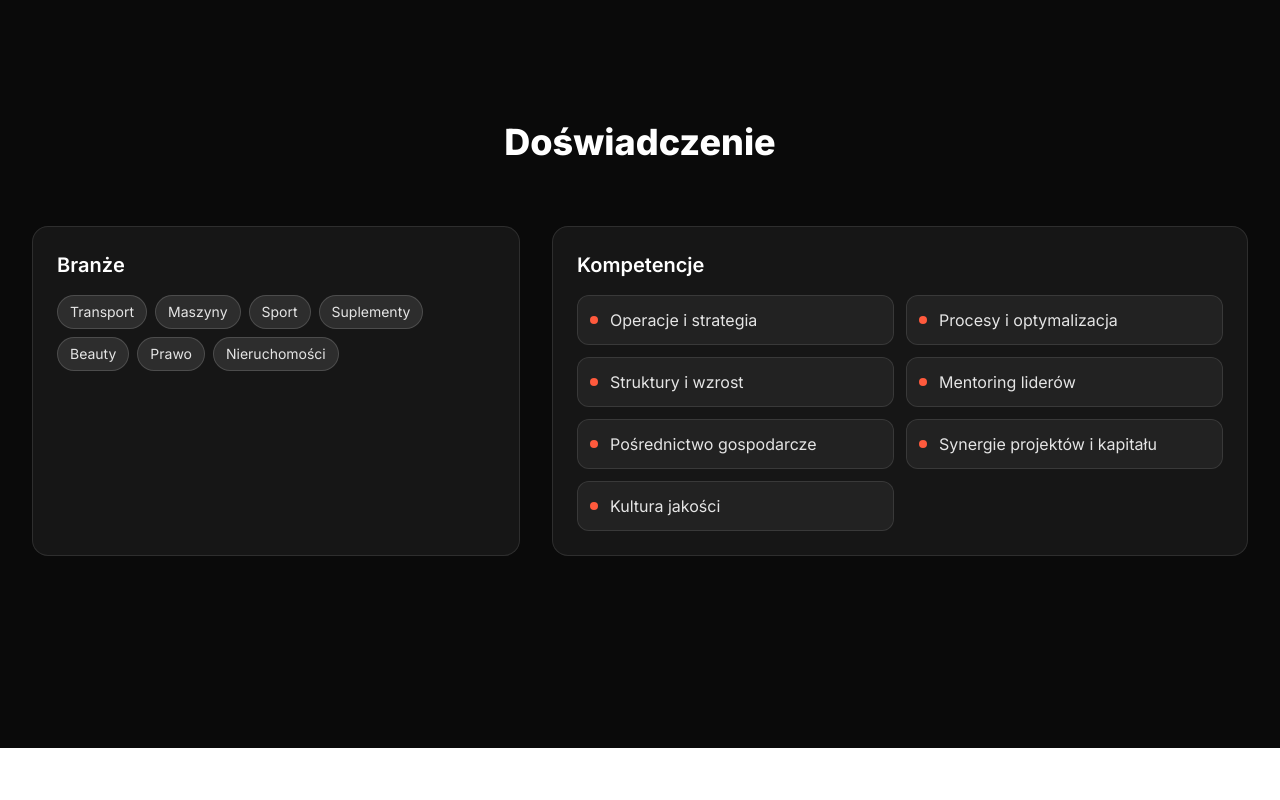
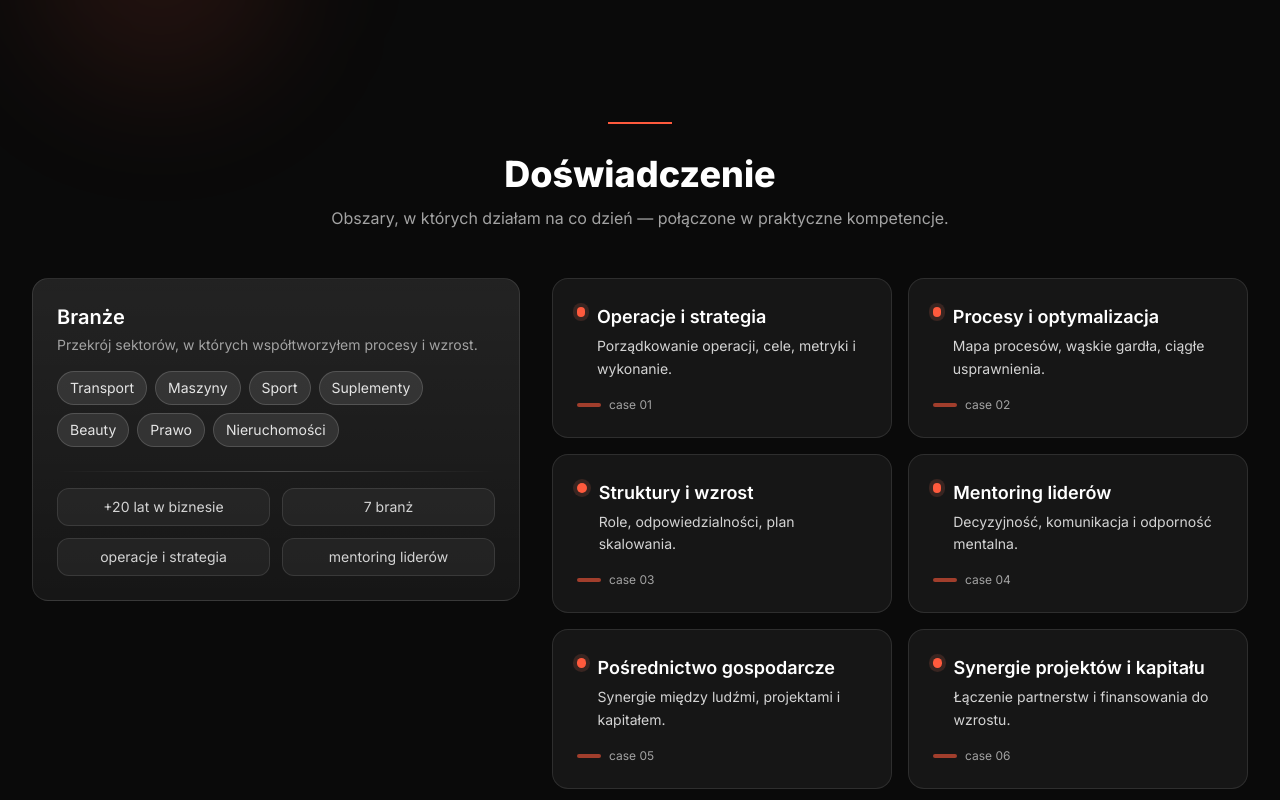
Before and after one commit to technikyvl/MAGIC-LANDING-PAGE-NEW, a Next.js app in the folder MAGICLIFELANDING/: page /wspolpraca in a window 1280 px wide. Shown: the part 2640-3440 px from the top of the page. Built offline with nearby package versions, Linux system fonts and the light colour scheme.

Commit message:
Update page.jsx

```diff
--- a/MAGICLIFELANDING/app/wspolpraca/page.jsx
+++ b/MAGICLIFELANDING/app/wspolpraca/page.jsx
@@ -260,29 +260,71 @@ export default function WspolpracaPage() {
         </div>
       </section>
 
-      {/* Doświadczenie — skill clusters */}
+      {/* Doświadczenie — dynamic clusters */}
       <section id="doswiadczenie" className={"relative bg-neutral-950 text-white " + SPACING}>
-        <div className={CONTAINER}>
-          <div className="text-center mb-16">
+        {/* subtle animated background */}
+        <div className="absolute inset-0 pointer-events-none">
+          <div className="absolute -top-24 left-8 w-64 h-64 bg-accent/10 rounded-full blur-3xl" />
+          <div className="absolute bottom-0 right-12 w-56 h-56 bg-accent/5 rounded-full blur-3xl" />
+        </div>
+        <div className={CONTAINER + " relative z-10"}>
+          <div className="text-center mb-12">
+            <div className="inline-block h-[2px] w-16 bg-accent mb-6" />
             <h2 className="slow-reveal text-3xl sm:text-4xl font-extrabold">Doświadczenie</h2>
+            <p className="mt-3 text-neutral-400 max-w-2xl mx-auto text-sm sm:text-base">Obszary, w których działam na co dzień — połączone w praktyczne kompetencje.</p>
           </div>
-          <div className="grid grid-cols-1 lg:grid-cols-12 gap-6 lg:gap-8">
-            <div className="slow-reveal lg:col-span-5 rounded-2xl border border-white/10 bg-white/5 p-6">
-              <h3 className="text-xl font-semibold mb-4">Branże</h3>
-              <div className="flex flex-wrap gap-2">
-                {["Transport","Maszyny","Sport","Suplementy","Beauty","Prawo","Nieruchomości"].map((b,i)=> (
-                  <span key={i} className="px-3 py-1.5 rounded-full bg-white/10 border border-white/15 text-neutral-200 text-sm">{b}</span>
-                ))}
+
+          {/* layout: sticky summary left + interactive grid right */}
+          <div className="grid grid-cols-1 lg:grid-cols-12 gap-6 lg:gap-8 items-start">
+            {/* LEFT: Branże (sticky on desktop) */}
+            <aside className="slow-reveal lg:col-span-5">
+              <div className="lg:sticky lg:top-28 rounded-2xl overflow-hidden bg-gradient-to-b from-white/10 to-white/5 border border-white/10">
+                <div className="p-6">
+                  <h3 className="text-xl font-semibold">Branże</h3>
+                  <p className="mt-1 text-neutral-400 text-sm">Przekrój sektorów, w których współtworzyłem procesy i wzrost.</p>
+                  <div className="mt-4 flex flex-wrap gap-2">
+                    {["Transport","Maszyny","Sport","Suplementy","Beauty","Prawo","Nieruchomości"].map((b,i)=> (
+                      <span key={i} className="px-3 py-1.5 rounded-full bg-white/10 border border-white/15 text-neutral-200 text-sm hover:bg-white/15 transition-colors">{b}</span>
+                    ))}
+                  </div>
+                </div>
+                <div className="px-6 pb-6">
+                  <div className="h-px w-full bg-gradient-to-r from-transparent via-white/20 to-transparent" />
+                  <div className="mt-4 grid grid-cols-2 gap-3 text-sm text-neutral-300">
+                    {["+20 lat w biznesie","7 branż","operacje i strategia","mentoring liderów"].map((s,idx)=> (
+                      <div key={idx} className="rounded-xl bg-white/5 border border-white/10 px-3 py-2 text-center">{s}</div>
+                    ))}
+                  </div>
+                </div>
               </div>
-            </div>
-            <div className="slow-reveal lg:col-span-7 rounded-2xl border border-white/10 bg-white/5 p-6">
-              <h3 className="text-xl font-semibold mb-4">Kompetencje</h3>
-              <div className="grid grid-cols-1 sm:grid-cols-2 gap-3">
-                {["Operacje i strategia","Procesy i optymalizacja","Struktury i wzrost","Mentoring liderów","Pośrednictwo gospodarcze","Synergie projektów i kapitału","Kultura jakości"].map((b,i)=> (
-                  <div key={i} className="flex items-center gap-3 p-3 rounded-xl bg-white/5 border border-white/10">
-                    <div className="w-2 h-2 bg-accent rounded-full"></div>
-                    <span className="text-neutral-200">{b}</span>
-                  </div>
+            </aside>
+
+            {/* RIGHT: Kompetencje jako interaktywne karty */}
+            <div className="slow-reveal lg:col-span-7">
+              <div className="grid grid-cols-1 sm:grid-cols-2 gap-4">
+                {[
+                  {t:"Operacje i strategia",d:"Porządkowanie operacji, cele, metryki i wykonanie.",i:0},
+                  {t:"Procesy i optymalizacja",d:"Mapa procesów, wąskie gardła, ciągłe usprawnienia.",i:1},
+                  {t:"Struktury i wzrost",d:"Role, odpowiedzialności, plan skalowania.",i:2},
+                  {t:"Mentoring liderów",d:"Decyzyjność, komunikacja i odporność mentalna.",i:3},
+                  {t:"Pośrednictwo gospodarcze",d:"Synergie między ludźmi, projektami i kapitałem.",i:4},
+                  {t:"Synergie projektów i kapitału",d:"Łączenie partnerstw i finansowania do wzrostu.",i:5},
+                  {t:"Kultura jakości",d:"Standardy, odpowiedzialność i feedback, które działają.",i:6},
+                ].map(({t,d,i})=> (
+                  <article key={t} className="group relative overflow-hidden rounded-2xl border border-white/10 bg-white/5 p-5 sm:p-6 transition-all duration-300 hover:bg-white/10 hover:-translate-y-0.5 hover:shadow-[0_10px_40px_rgba(0,0,0,.25)]">
+                    <div className="absolute inset-0 opacity-0 group-hover:opacity-10 transition-opacity bg-gradient-to-br from-accent/30 to-orange-500/30" />
+                    <div className="relative z-10 flex items-start gap-3">
+                      <span className="mt-1 inline-block w-2.5 h-2.5 rounded-full bg-accent shadow-[0_0_0_4px_rgba(255,120,96,.15)]" />
+                      <div>
+                        <h3 className="font-semibold text-base sm:text-lg">{t}</h3>
+                        <p className="mt-1 text-sm text-neutral-300 leading-relaxed">{d}</p>
+                      </div>
+                    </div>
+                    <div className="relative z-10 mt-4 flex items-center justify-between text-xs text-neutral-400">
+                      <span className="inline-flex items-center gap-2"><span className="h-1 w-6 bg-accent/60 rounded-full"/>case {String(i+1).padStart(2,'0')}</span>
+                      <span className="opacity-0 group-hover:opacity-100 transition-opacity">Rozwiń →</span>
+                    </div>
+                  </article>
                 ))}
               </div>
             </div>
```
